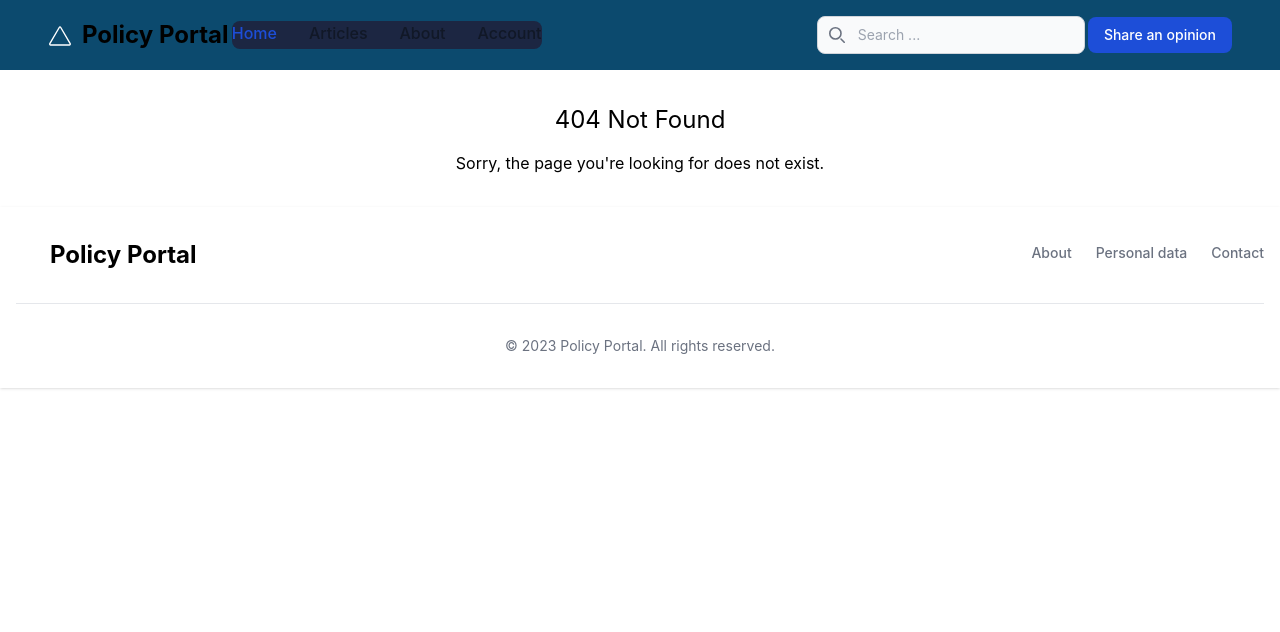
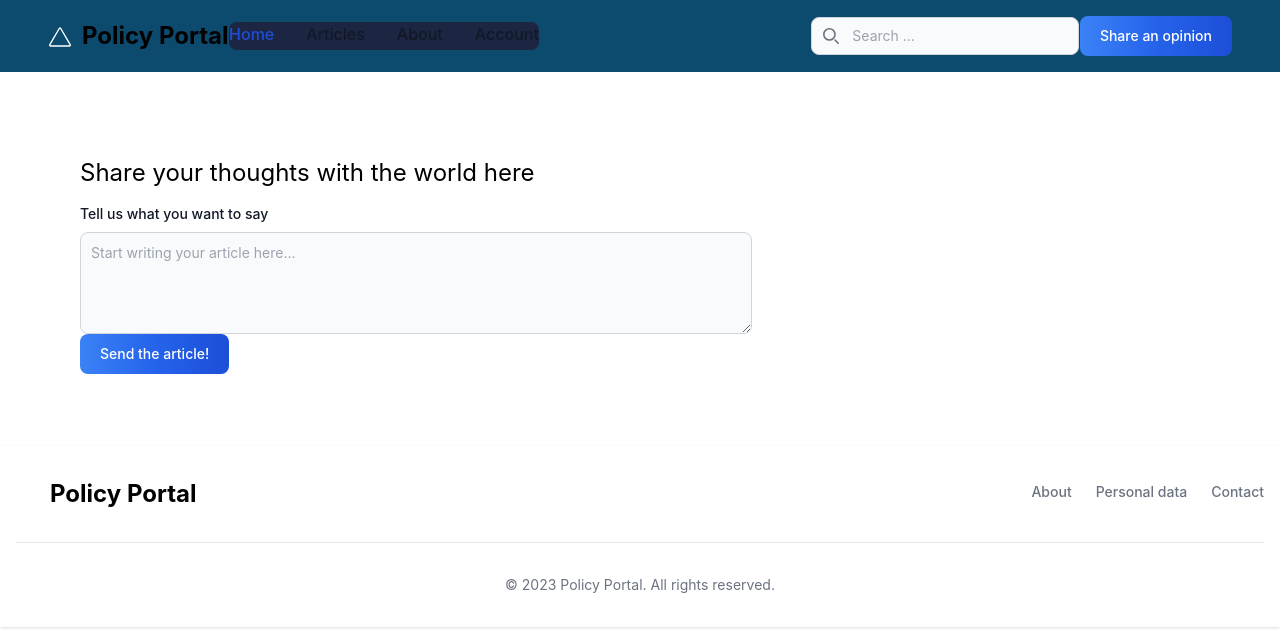
Before and after one commit to rstoyanovv/PolicyPortal, a React (Create React App) app in the folder frontend/: page /create-new-article in a window 1280 px wide. Shown: the top 632 px of the page. Built offline with nearby package versions, Linux system fonts and the light colour scheme.

Commit message:
Start new page and update one button

```diff
--- a/frontend/src/App.js
+++ b/frontend/src/App.js
@@ -3,6 +3,7 @@ import React from 'react';
 import { BrowserRouter as Router, Routes, Route } from 'react-router-dom';
 import WelcomeScreen from './screens/WelcomeScreen';
 import AboutScreen from './screens/AboutScreen';
+import CreateNewArticleScreen from './screens/CreateNewArticleScreen';
 import ArticlesInnerRouter from './innerRouters/ArticlesInnerRouter';
 import NotFound from './screens/NotFound';
 import NavigationBar from './components/NavigationBar';
@@ -17,6 +18,7 @@ function App() {
           <Route path='/' element={< WelcomeScreen />}></Route>
           <Route path='/about' element={<AboutScreen />}></Route>
           <Route path='/articles/*' element={<ArticlesInnerRouter />}></Route>
+          <Route path='/create-new-article' element={<CreateNewArticleScreen />}></Route>
           <Route path='*' element={< NotFound />}></Route>
         </Routes>
       </Router>
--- a/frontend/src/components/NavigationBar.js
+++ b/frontend/src/components/NavigationBar.js
@@ -32,7 +32,11 @@ function NavigationBar() {
                     </button>
                 </div>
                 <div class="flex md:order-2">
-                    <button type="button" class="text-white bg-blue-700 hover:bg-blue-800 focus:ring-4 focus:outline-none focus:ring-blue-300 font-medium rounded-lg text-sm px-4 py-2 text-center mr-3 md:mr-0 dark:bg-blue-600 dark:hover:bg-blue-700 dark:focus:ring-blue-800">Share an opinion</button>
+
+                {/*"text-white bg-gradient-to-r from-blue-500 via-blue-600 to-blue-700 hover:bg-gradient-to-br focus:ring-4 focus:outline-none focus:ring-blue-300 dark:focus:ring-blue-800 font-medium rounded-lg text-sm px-5 py-2.5 text-center
+                "text-white bg-blue-700 hover:bg-blue-800 focus:ring-4 focus:outline-none focus:ring-blue-300 font-medium rounded-lg text-sm px-4 py-2 text-center mr-3 md:mr-0 dark:bg-blue-600 dark:hover:bg-blue-700 dark:focus:ring-blue-800*/}
+
+                    <a href="/create-new-article"> <button type="button" class="text-white bg-gradient-to-r from-blue-500 via-blue-600 to-blue-700 hover:bg-gradient-to-br focus:ring-4 focus:outline-none focus:ring-blue-300 dark:focus:ring-blue-800 font-medium rounded-lg text-sm px-5 py-2.5 text-center">Share an opinion</button> </a>
                     <button data-collapse-toggle="navbar-cta" type="button" class="inline-flex items-center p-2 w-10 h-10 justify-center text-sm text-gray-500 rounded-lg md:hidden hover:bg-gray-100 focus:outline-none focus:ring-2 focus:ring-gray-200 dark:text-gray-400 dark:hover:bg-gray-700 dark:focus:ring-gray-600" aria-controls="navbar-cta" aria-expanded="false">
                         <span class="sr-only">Open main menu</span>
                         <svg class="w-5 h-5" aria-hidden="true" xmlns="http://www.w3.org/2000/svg" fill="none" viewBox="0 0 17 14">
--- /dev/null
+++ b/frontend/src/screens/CreateNewArticleScreen.js
@@ -0,0 +1,18 @@
+import '../styles/createNewArticle.css';
+
+export default function CreateNewArticleScreen() {
+    return (
+        <div className="create-new-article-container">
+            <div className='new-article-heading'>
+                <h2>Share your thoughts with the world here</h2>
+            </div>
+            <div className="input-form">
+                <label for="message" class="block mb-2 text-sm font-medium text-gray-900 dark:text-black">Tell us what you want to say</label>
+                <textarea id="message" rows="4" class="block p-2.5 w-3/5 text-sm text-gray-900 bg-gray-50 rounded-lg border border-gray-300 focus:ring-blue-500 focus:border-blue-500 dark:bg-gray-700 dark:border-gray-600 dark:placeholder-gray-400 dark:text-black dark:focus:ring-blue-500 dark:focus:border-blue-500" placeholder="Start writing your article here..."></textarea>
+            </div>
+            <div className="submit-button-section">
+                <button type="button" class="text-white bg-gradient-to-r from-blue-500 via-blue-600 to-blue-700 hover:bg-gradient-to-br focus:ring-4 focus:outline-none focus:ring-blue-300 dark:focus:ring-blue-800 font-medium rounded-lg text-sm px-5 py-2.5 text-center me-2 mb-2">Send the article!</button>
+            </div>
+        </div>
+    );
+}
--- /dev/null
+++ b/frontend/src/styles/createNewArticle.css
@@ -0,0 +1,8 @@
+.create-new-article-container {
+    margin: 3rem 5rem;
+    padding: 1rem 0;
+}
+
+.input-form {
+
+}
```
